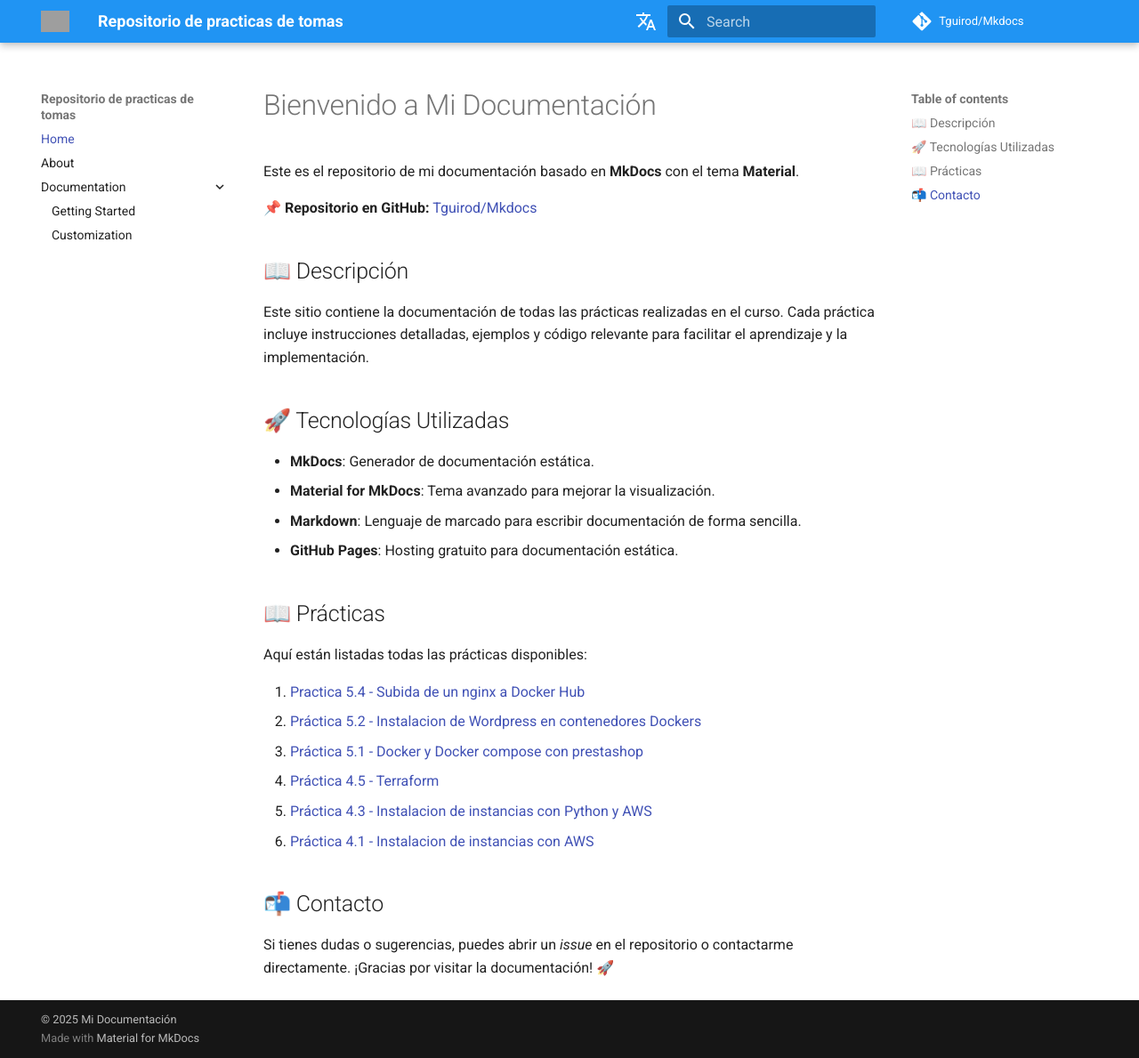
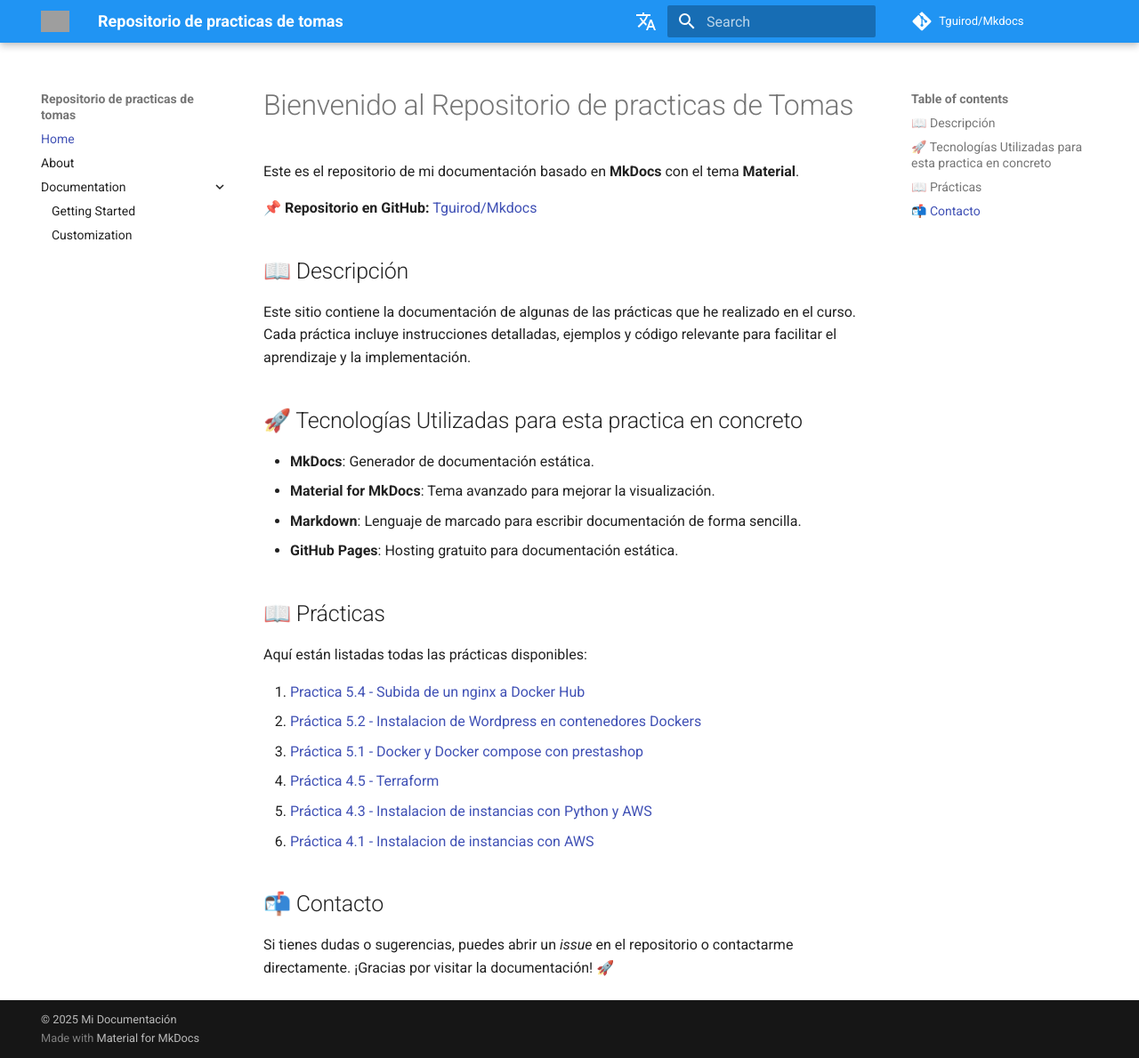
Before and after one commit to Tguirod/Mkdocs, an MkDocs documentation site: the page built from docs/index.md, in a window 1280 px wide and 1189 px high. Shown: the whole window at 89% size. Built offline with MkDocs 1.6.1 and Material for MkDocs 9.7.7, drawn with Linux system fonts in a browser that asks for light colours; comment, search, counter and statistics services are not loaded; grey boxes are pictures that could not be loaded.

Commit message:
Update index.md

```diff
--- a/docs/index.md
+++ b/docs/index.md
@@ -1,13 +1,13 @@
-# Bienvenido a Mi Documentación
+# Bienvenido al Repositorio de practicas de Tomas
 
 Este es el repositorio de mi documentación basado en **MkDocs** con el tema **Material**.
 
 📌 **Repositorio en GitHub:** [Tguirod/Mkdocs](https://github.com/Tguirod/Mkdocs)
 
 ## 📖 Descripción
-Este sitio contiene la documentación de todas las prácticas realizadas en el curso. Cada práctica incluye instrucciones detalladas, ejemplos y código relevante para facilitar el aprendizaje y la implementación.
+Este sitio contiene la documentación de algunas de las prácticas que he realizado en el curso. Cada práctica incluye instrucciones detalladas, ejemplos y código relevante para facilitar el aprendizaje y la implementación.
 
-## 🚀 Tecnologías Utilizadas
+## 🚀 Tecnologías Utilizadas para esta practica en concreto
 - **MkDocs**: Generador de documentación estática.
 - **Material for MkDocs**: Tema avanzado para mejorar la visualización.
 - **Markdown**: Lenguaje de marcado para escribir documentación de forma sencilla.
```
